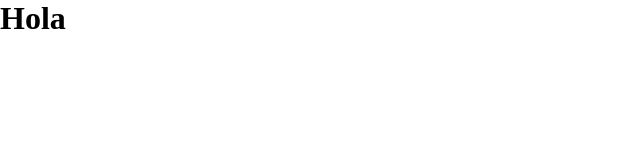
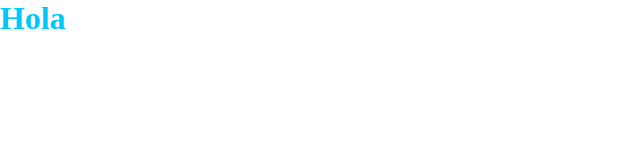
Before and after one commit to gapedev/React-Portfolio, a Next.js app: page / in a window 1280 px wide. Shown: the top 160 px of the page, without its empty margins (0-640 px from the left). Built offline with nearby package versions, Linux system fonts and the light colour scheme.

Commit message:
arreglo estilos

```diff
--- a/pages/index.js
+++ b/pages/index.js
@@ -2,7 +2,9 @@
 export default function Home() {
   return (
     <>
-    <h1 className="titulo">Hola</h1>
+      <div className="container">
+        <h1>Hola</h1>
+      </div>
     </>
   )
 }
--- a/styles/components/_hola.scss
+++ b/styles/components/_hola.scss
@@ -1,3 +1,7 @@
-// .titulo {
-//     color: $primary;
-// }
+.container {
+    display: grid;
+
+    h1 {
+        color: $primary;
+    }
+}
--- a/styles/components/index.scss
+++ b/styles/components/index.scss
@@ -1 +1,6 @@
-@use './hola.scss';
+/*** Variables ***/
+@import '../base/variables';
+
+/*** Componentes ***/
+
+@import './hola';
```
